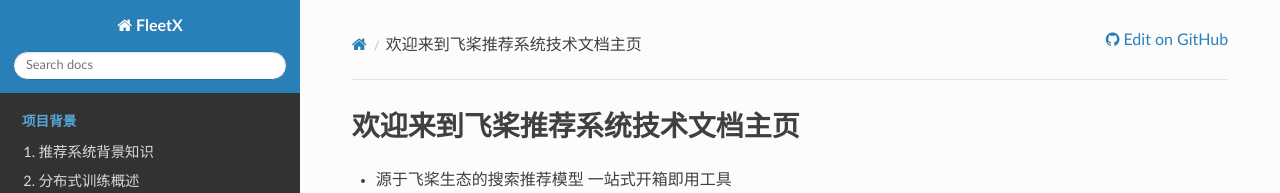
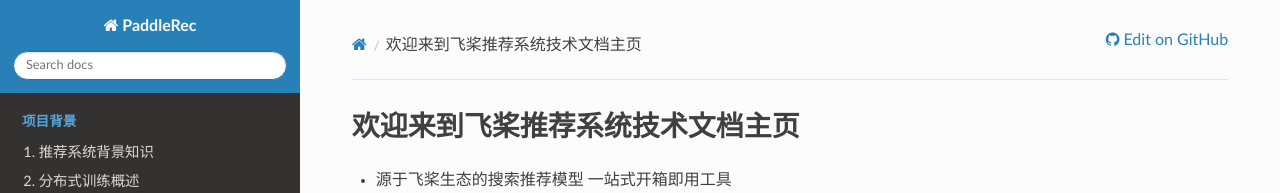
Before and after one commit to yinhaofeng/paddlerecdocs, a Sphinx documentation site: the page built from docs/source/index.rst, in a window 1280 px wide. Shown: the top 193 px of the page. Built offline with Sphinx 7.4.7 and the Read the Docs theme 2.0.0, drawn with Linux system fonts in a browser that asks for light colours; pages that are not in the unit, such as notebooks, are missing from menus.

Commit message:
add conf

```diff
--- a/docs/source/conf.py
+++ b/docs/source/conf.py
@@ -36,7 +36,7 @@
 
 # -- Project information -----------------------------------------------------
 
-project = 'FleetX'
+project = 'PaddleRec'
 copyright = '2020, PaddlePaddle'
 author = 'PaddlePaddle'
 
```
